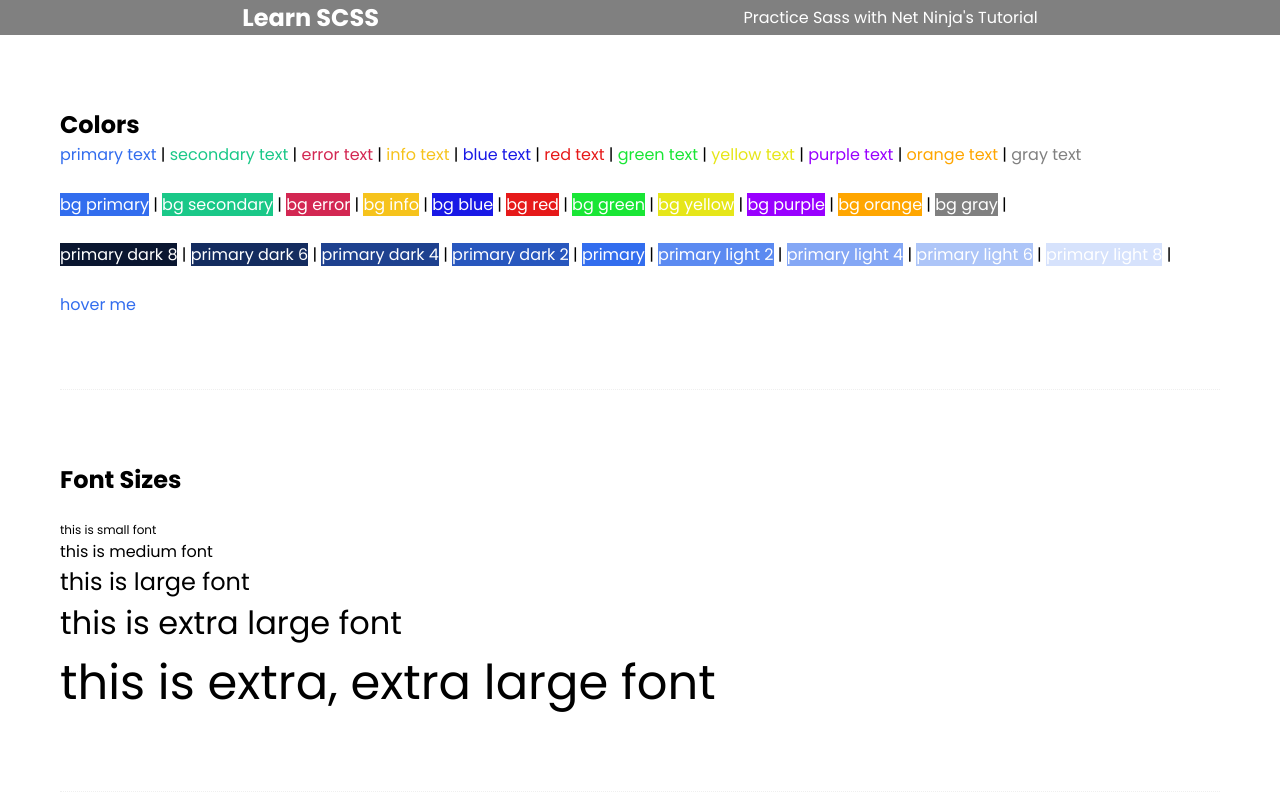
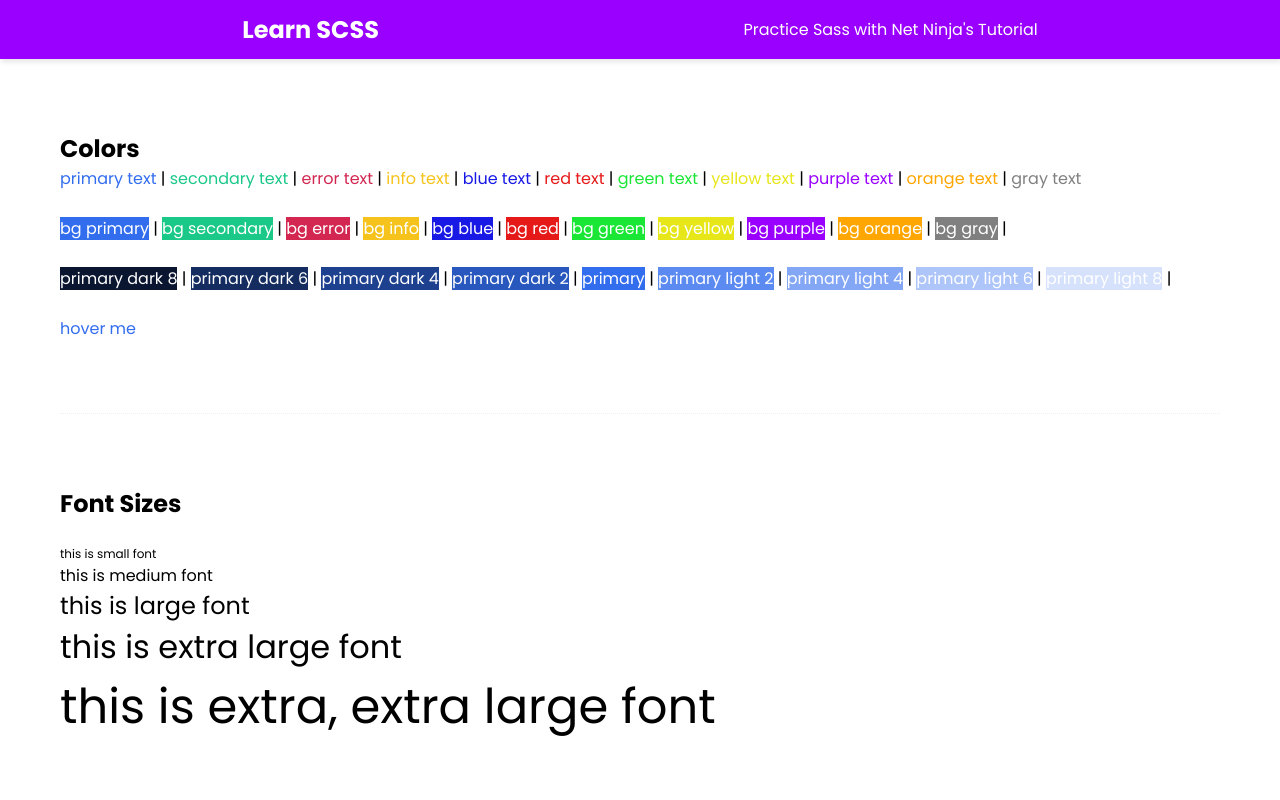
Before and after one commit to Amir-Pourhadi/Learn-Sass, a website: page index.html in a window 1280 px wide. Shown: the top 800 px of the page. Drawn offline with nearby package versions, Linux system fonts and the light colour scheme; files that its build step writes are made by us from their sources.

Commit message:
Use colorful navbar

```diff
--- a/index.html
+++ b/index.html
@@ -8,7 +8,7 @@
     <link rel="stylesheet" href="css/index.css" />
   </head>
   <body>
-    <nav class="navbar bg-gray text-white mb-4">
+    <nav class="navbar-purple text-white mb-4">
       <div class="container d-flex align-items-center justify-content-around">
         <h2 class="site-title">Learn SCSS</h2>
         <p>Practice Sass with Net Ninja's Tutorial</p>
```
